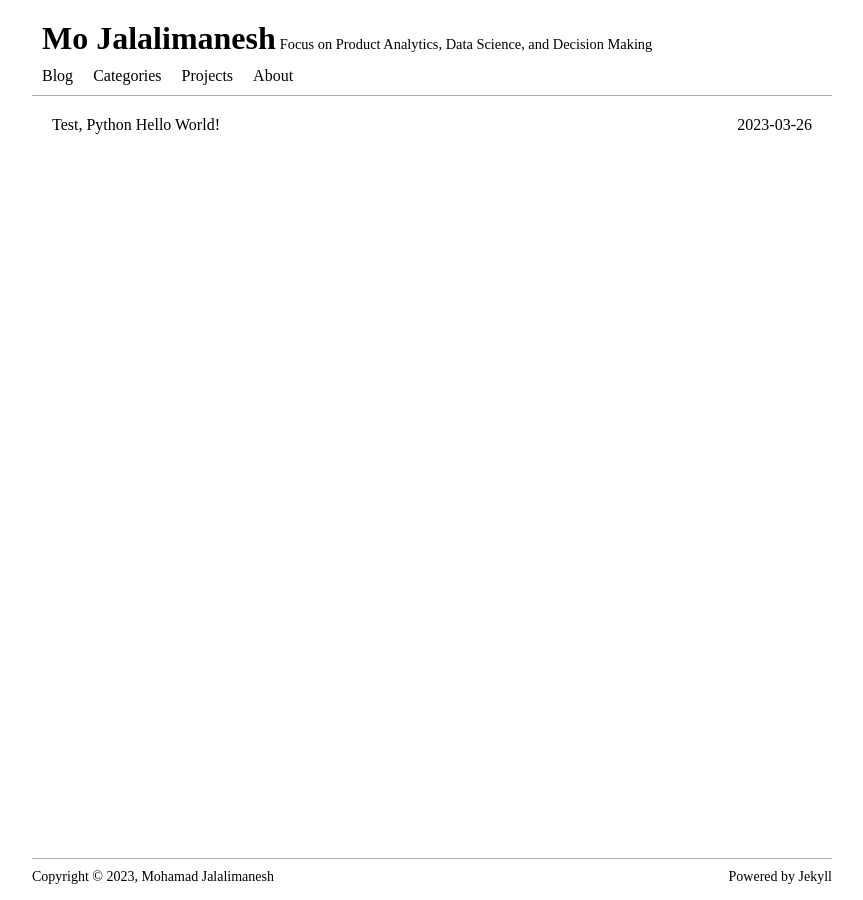
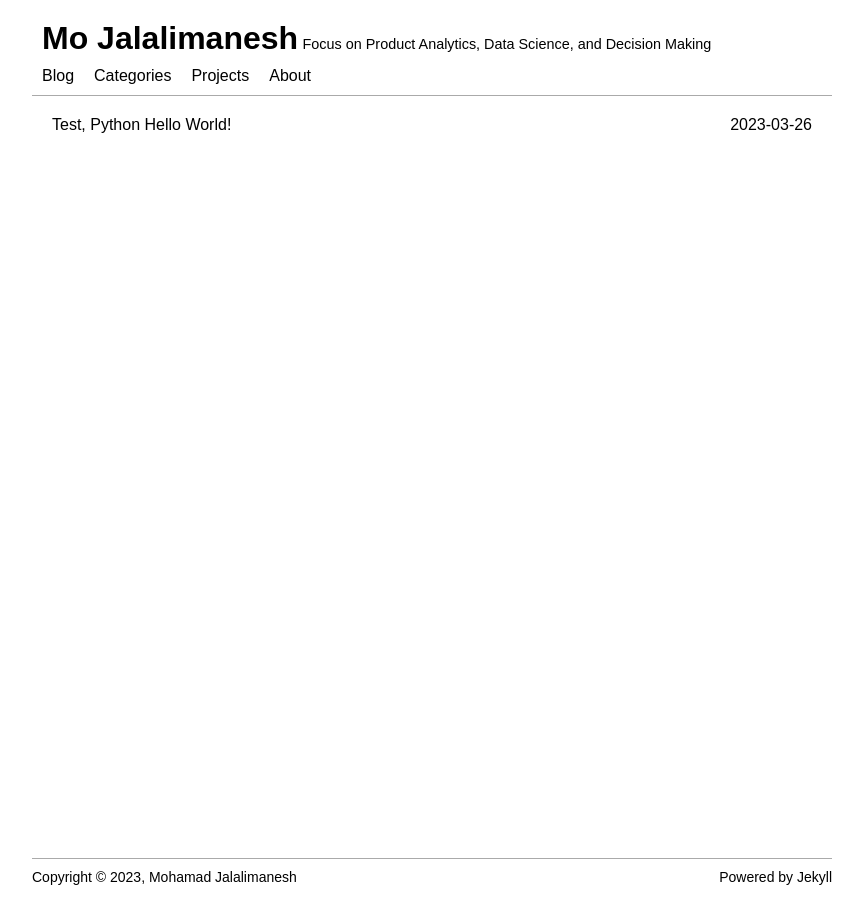
Before and after one commit to mjalalimanesh/mjalalimanesh.github.io, a Jekyll site: the page built from index.html, in a window 1280 px wide. Shown: the whole page, without its empty margins (208-1071 px from the left). Built offline with Jekyll 4.4.1, drawn with Linux system fonts in a browser that asks for light colours; the list of posts is cut into pages by our own code.

Commit message:
change font

```diff
--- a/_sass/reset.scss
+++ b/_sass/reset.scss
@@ -8,7 +8,7 @@
 * {
   margin: 0;
   padding: 0;
-  font-family: "Inconsolata";
+  font-family: Vazirmatn, sans-serif;
 }
 
 html,
```
